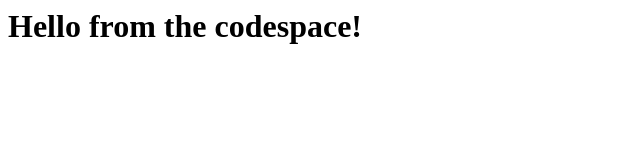
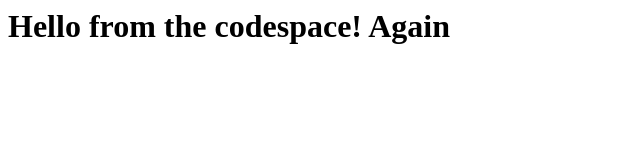
Before and after one commit to westerhofffl/skills-code-with-codespaces, a plain HTML site: page index.html in a window 1280 px wide. Shown: the whole page, without its empty margins (0-640 px from the left). Drawn offline with Linux system fonts and the light colour scheme.

Commit message:
add again

```diff
--- a/index.html
+++ b/index.html
@@ -1,3 +1,3 @@
 <html>
-  <h1>Hello from the codespace!</h1>
+  <h1>Hello from the codespace! Again</h1>
 </html>
```
